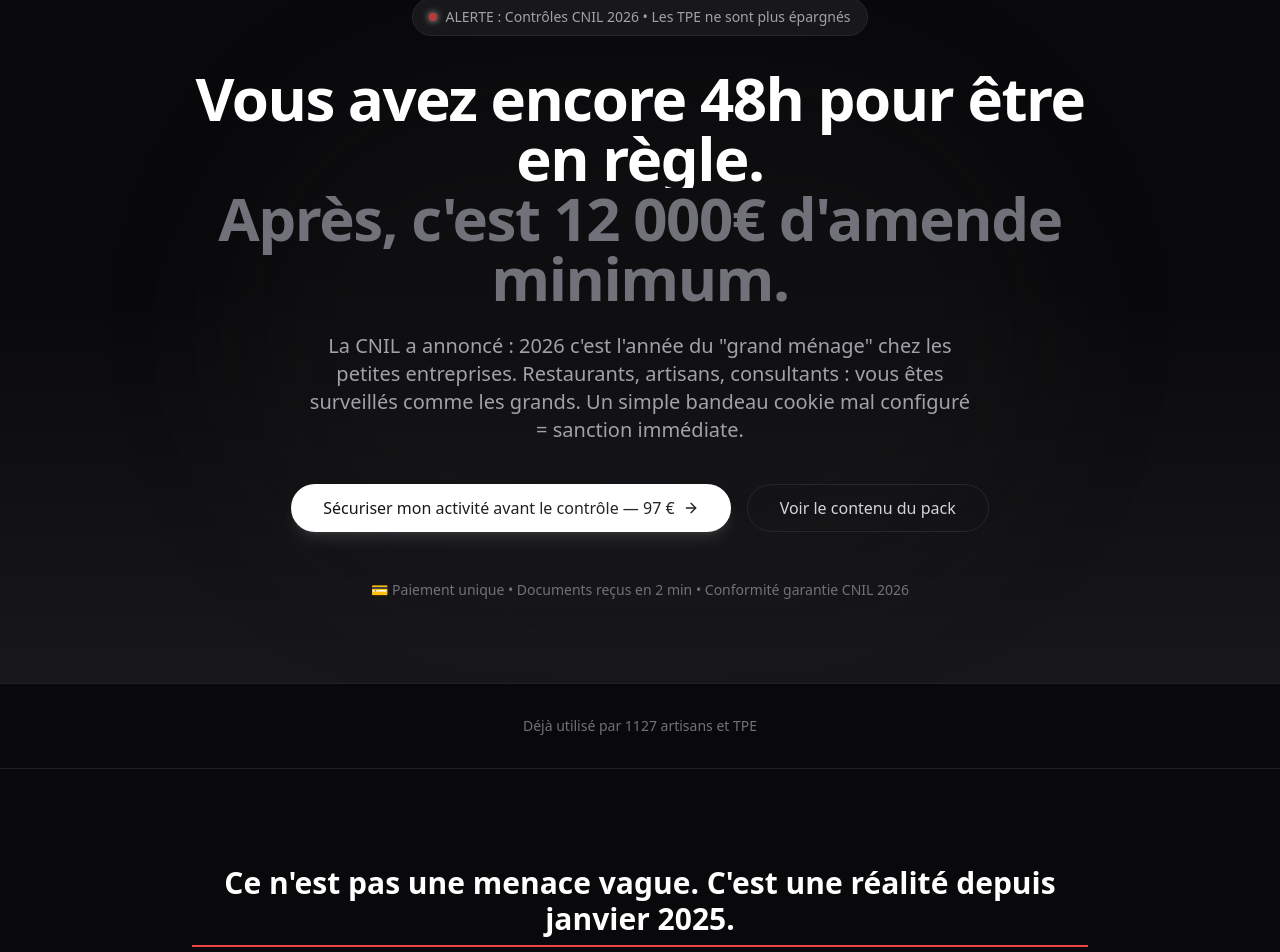
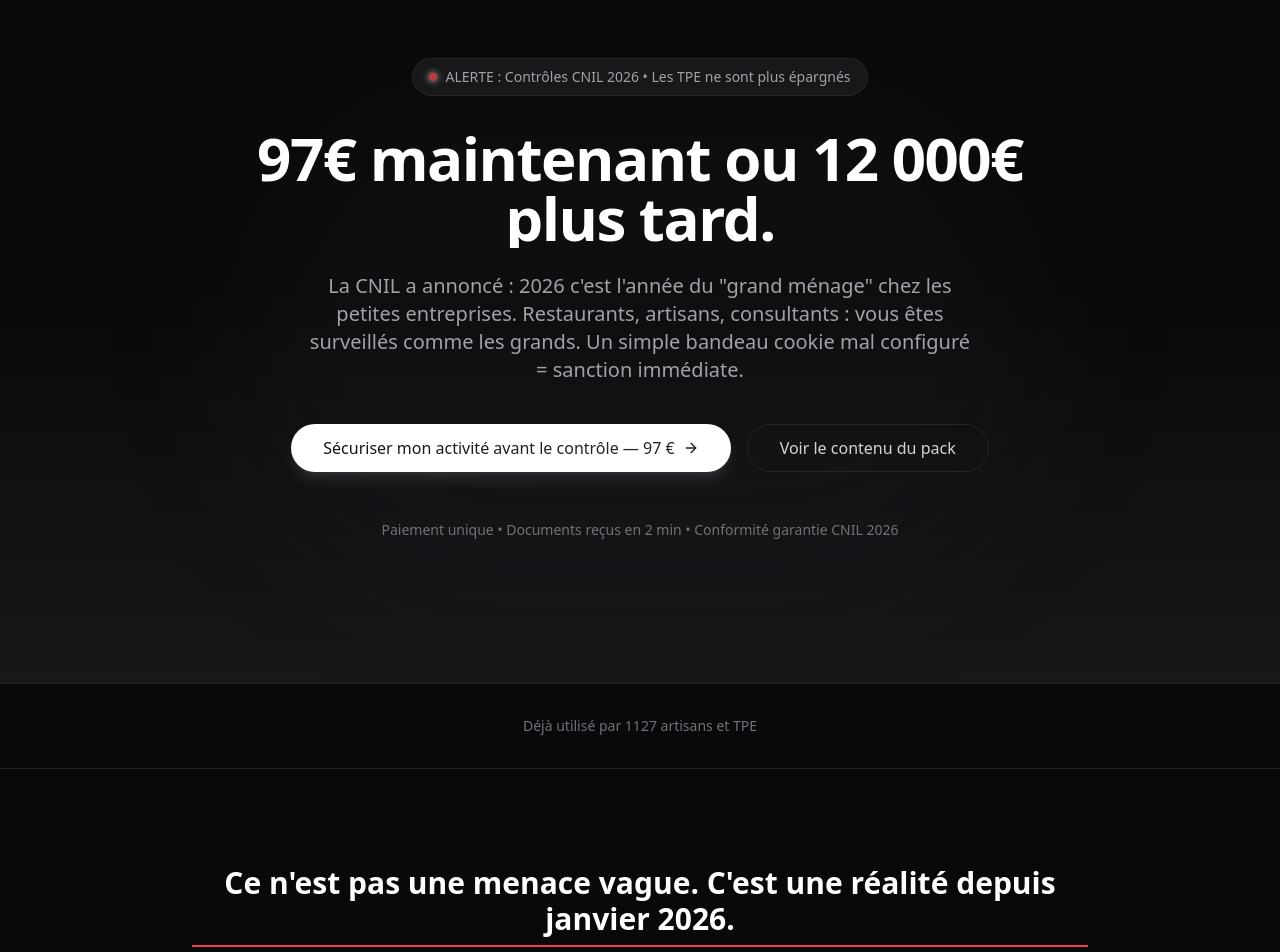
Before and after one commit to pierre6789/rgpdsimple, a React (Vite) app in the folder frontend/: page / in a window 1280 px wide. Shown: the part 117-1069 px from the top of the page. Built offline with nearby package versions, Linux system fonts and the light colour scheme.

Commit message:
Hero: titre 97€/12000€, janvier 2026, retrait 💳 et ✅

```diff
--- a/frontend/src/App.tsx
+++ b/frontend/src/App.tsx
@@ -202,12 +202,7 @@
           <h1 className="text-4xl sm:text-5xl lg:text-6xl font-bold tracking-tight text-white mb-6">
             <span className="block overflow-hidden">
               <motion.span className="block" variants={textReveal} initial="hidden" animate="visible" custom={0}>
-                Vous avez encore 48h pour être en règle.
-              </motion.span>
-            </span>
-            <span className="block overflow-hidden">
-              <motion.span className="block text-zinc-500" variants={textReveal} initial="hidden" animate="visible" custom={1}>
-                Après, c'est 12 000€ d'amende minimum.
+                97€ maintenant ou 12 000€ plus tard.
               </motion.span>
             </span>
           </h1>
@@ -248,7 +243,7 @@
             transition={{ delay: 0.7 }}
             className="text-sm text-zinc-500"
           >
-            💳 Paiement unique • Documents reçus en 2 min • Conformité garantie CNIL 2026
+            Paiement unique • Documents reçus en 2 min • Conformité garantie CNIL 2026
           </motion.p>
         </div>
       </section>
@@ -269,7 +264,7 @@
             viewport={{ once: true }}
             className="text-2xl sm:text-3xl font-bold text-white mb-14 text-center"
           >
-            <span className="inline-block border-b-2 border-red-500 pb-2">Ce n'est pas une menace vague. C'est une réalité depuis janvier 2025.</span>
+            <span className="inline-block border-b-2 border-red-500 pb-2">Ce n'est pas une menace vague. C'est une réalité depuis janvier 2026.</span>
           </motion.h2>
           <div className="grid grid-cols-1 md:grid-cols-3 gap-6">
             {[
@@ -392,7 +387,7 @@
             className="relative p-6 sm:p-8 rounded-2xl bg-zinc-900 border border-zinc-700"
           >
             <div className="text-center mb-6">
-              <h2 className="text-2xl font-bold text-white mb-2">✅ Mettre mon activité en règle</h2>
+              <h2 className="text-2xl font-bold text-white mb-2">Mettre mon activité en règle</h2>
               <p className="text-zinc-400 text-sm">Remplissez ce formulaire une seule fois: ~ 2 minutes.</p>
             </div>
 
@@ -504,7 +499,7 @@
                 disabled={loading}
                 className="shimmer-btn w-full rounded-full bg-white text-zinc-950 hover:bg-zinc-200 py-3.5 px-6 text-base font-medium disabled:opacity-60 disabled:cursor-not-allowed"
               >
-                {loading ? 'Redirection…' : '✅ Valider et recevoir mes documents'}
+                {loading ? 'Redirection…' : 'Valider et recevoir mes documents'}
               </button>
             </form>
             <p className="mt-3 text-center text-xs text-zinc-500">Paiement sécurisé par Stripe. Envoi automatique des 5 PDF par email.</p>
```
